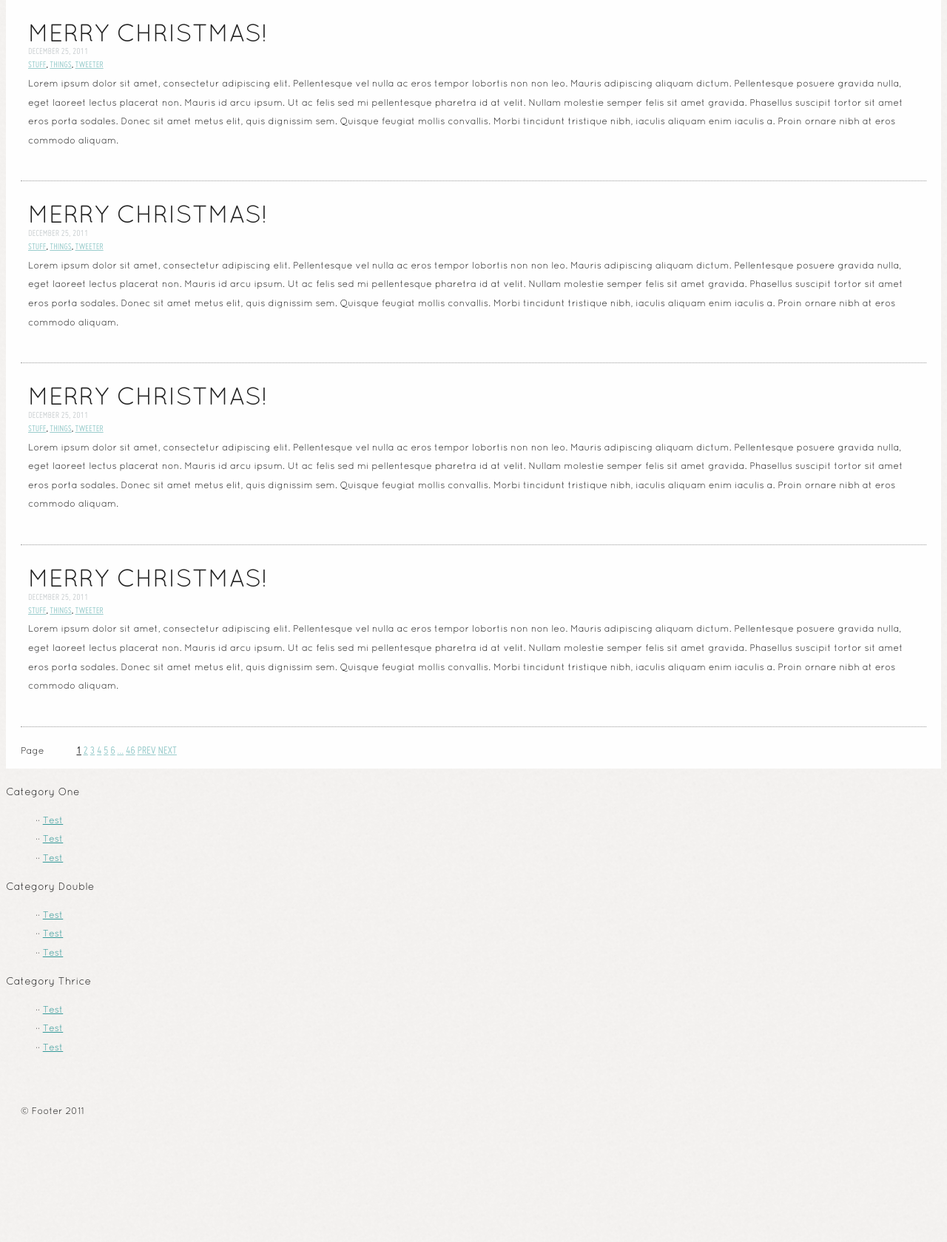
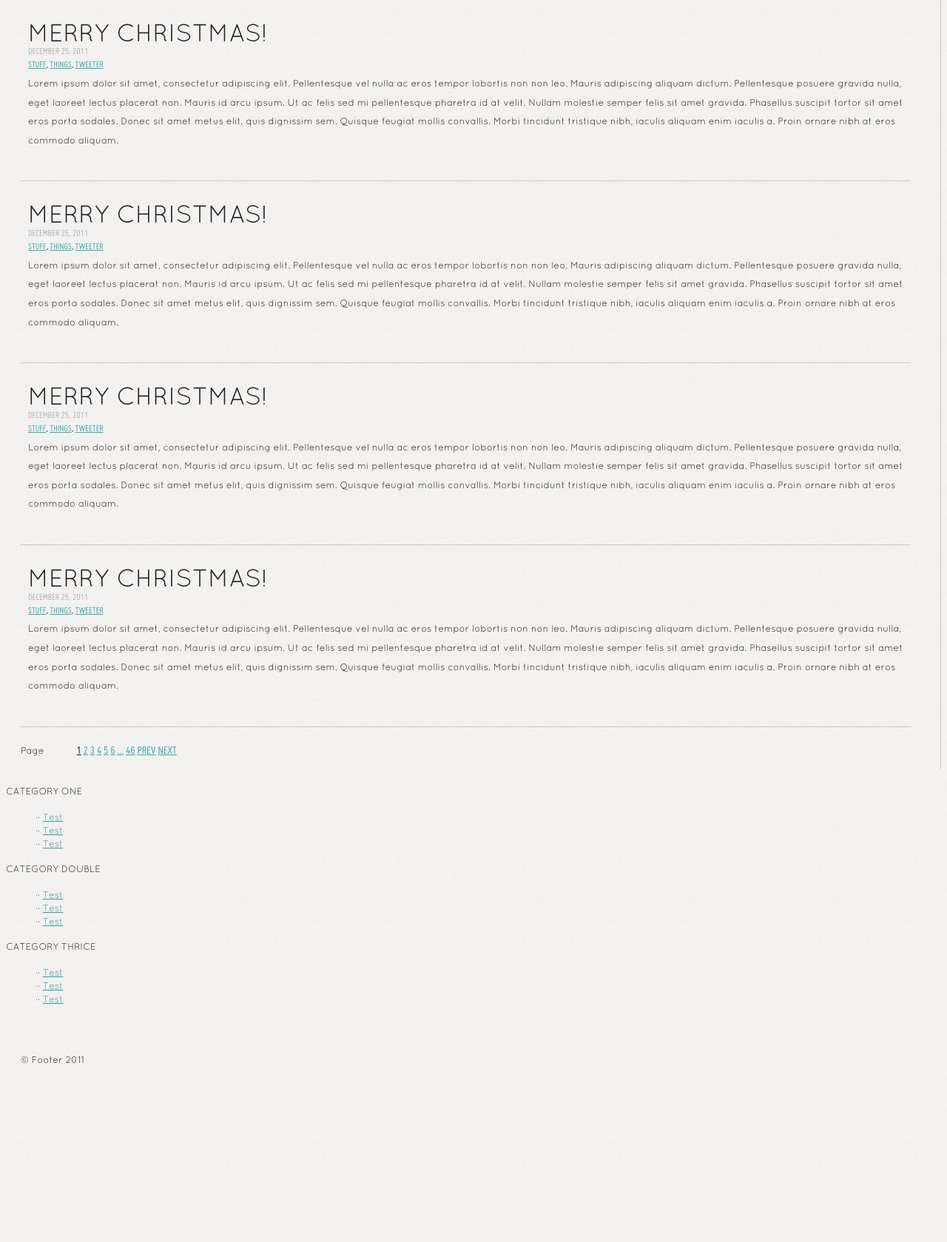
Before and after one commit to itsthatguy/relovely, a PHP site: page / in a window 1280 px wide. Shown: the part 239-1918 px from the top of the page at 74% size. After the commit the page ends 1849 px from the top, so only its background shows below. Run offline with PHP 8.4, Linux system fonts and the light colour scheme.

Commit message:
Making the look not so harsh... making it softer, and changing some typography

```diff
--- a/css/custom.css
+++ b/css/custom.css
@@ -13,7 +13,7 @@ body {
 }
 
 a, a:visited {
-  color: #99cccc;
+  color: #3aa;
 }
 
 a:hover {
@@ -58,11 +58,11 @@ My Stuff */
   line-height: 500px;
 }
 .main_col {
-  background-color: #fefefe;
+  border-right: 1px dotted #999;
   margin-bottom: 20px;
   padding-top: 10px;
   padding-left: 20px;
-  padding-right: 20px;
+  padding-right: 40px;
   padding-bottom: 10px;
 }
 
@@ -78,12 +78,16 @@ My Stuff */
 }
 
 .nav_col .title {
-  font-size: 1.1em;
+  font-size: 1em;
+  text-transform: uppercase;
 }
 
 .nav_col ul, .nav_col li {
+  font-size: 1em;
+  line-height: 1.4em;
   list-style: none;
-  font-size: 1em;
+  margin-left: 0;
+  text-indent: 0;
 }
 
 .nav_col ul li:before {
@@ -110,7 +114,7 @@ BLOG ENTRY */
 }
 
 .blog_entry .date {
-  color: #ccd1d3;
+  color: #adb1b3;
   font-family: 'MisoRegular', Helvetica, sans-serif;
   font-size: 1em;
   line-height: .8em;
```
